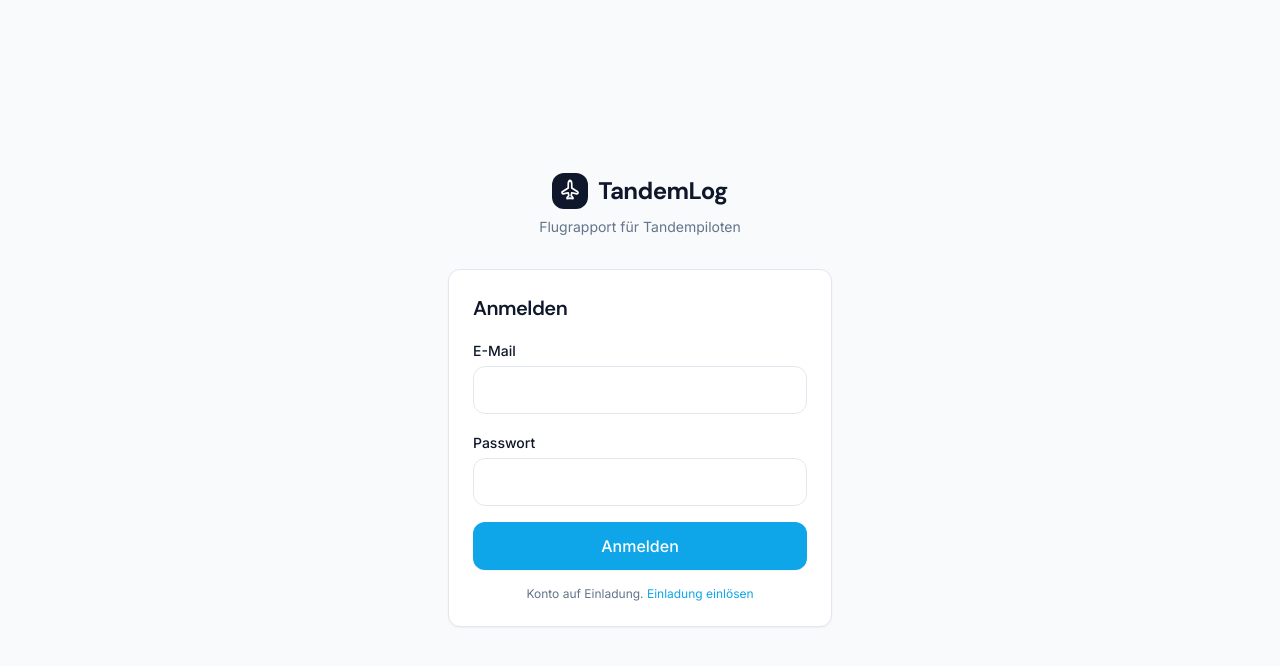
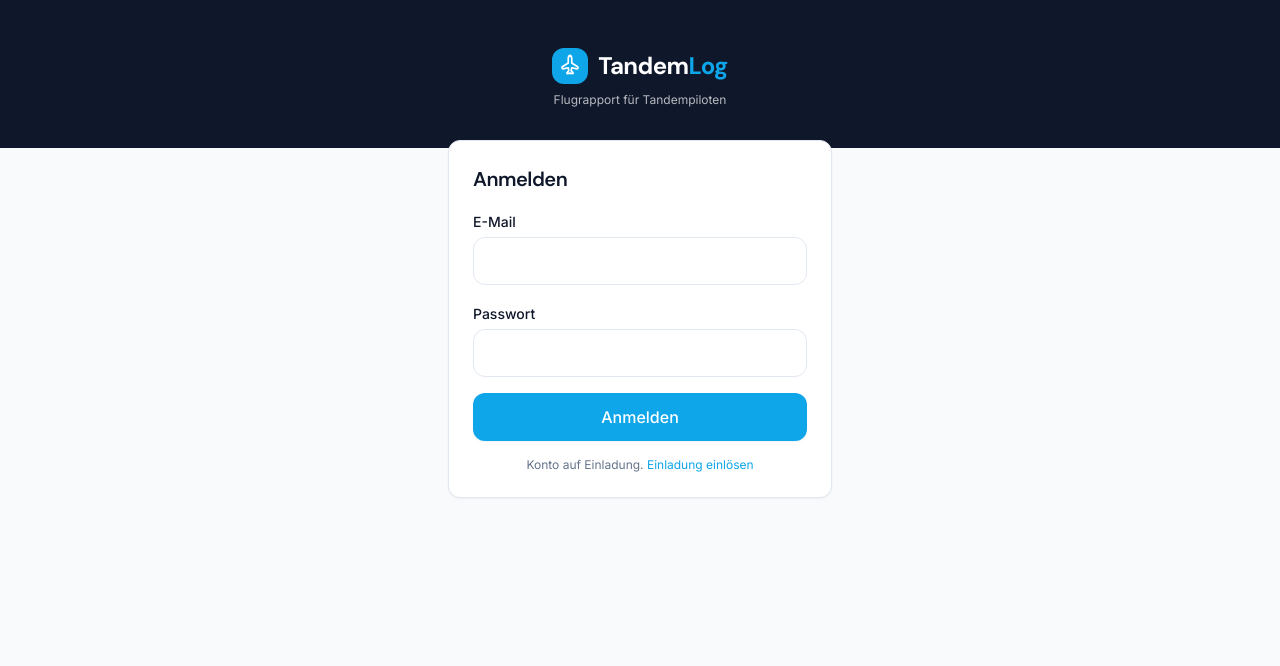
Before and after one commit to weiberem/PilotTandemApp, a Next.js app: page /login in a window 1280 px wide. Shown: the top 666 px of the page. Built offline with nearby package versions, Linux system fonts and the light colour scheme; no server answers.

Commit message:
Auth layout: matching navy hero (was missed in previous commit)

```diff
--- a/app/(auth)/layout.tsx
+++ b/app/(auth)/layout.tsx
@@ -1,20 +1,24 @@
+import Link from 'next/link';
 import { Plane } from 'lucide-react';
 
 export default function AuthLayout({ children }: { children: React.ReactNode }) {
   return (
-    <main className="min-h-dvh flex items-center justify-center p-4 bg-bg">
-      <div className="w-full max-w-sm">
-        <div className="mb-8 text-center">
-          <div className="inline-flex items-center gap-2.5">
-            <span className="inline-flex items-center justify-center w-9 h-9 rounded-lg bg-bg-dark text-white">
-              <Plane className="w-5 h-5 -rotate-45" />
-            </span>
-            <span className="text-2xl font-display font-bold tracking-tight">TandemLog</span>
-          </div>
-          <p className="text-text-muted text-sm mt-2">Flugrapport für Tandempiloten</p>
-        </div>
-        {children}
-      </div>
+    <main className="min-h-dvh flex flex-col bg-bg">
+      <section className="bg-bg-dark text-white px-6 pt-12 pb-10 text-center">
+        <Link href="/" className="inline-flex items-center gap-2.5">
+          <span className="inline-flex items-center justify-center w-9 h-9 rounded-lg bg-primary text-white">
+            <Plane className="w-5 h-5 -rotate-45" />
+          </span>
+          <span className="text-2xl font-display font-bold tracking-tight">
+            Tandem<span className="text-primary">Log</span>
+          </span>
+        </Link>
+        <p className="text-white/70 text-xs mt-2">Flugrapport für Tandempiloten</p>
+      </section>
+
+      <section className="flex-1 flex items-start justify-center p-4 -mt-6">
+        <div className="w-full max-w-sm">{children}</div>
+      </section>
     </main>
   );
 }
```
